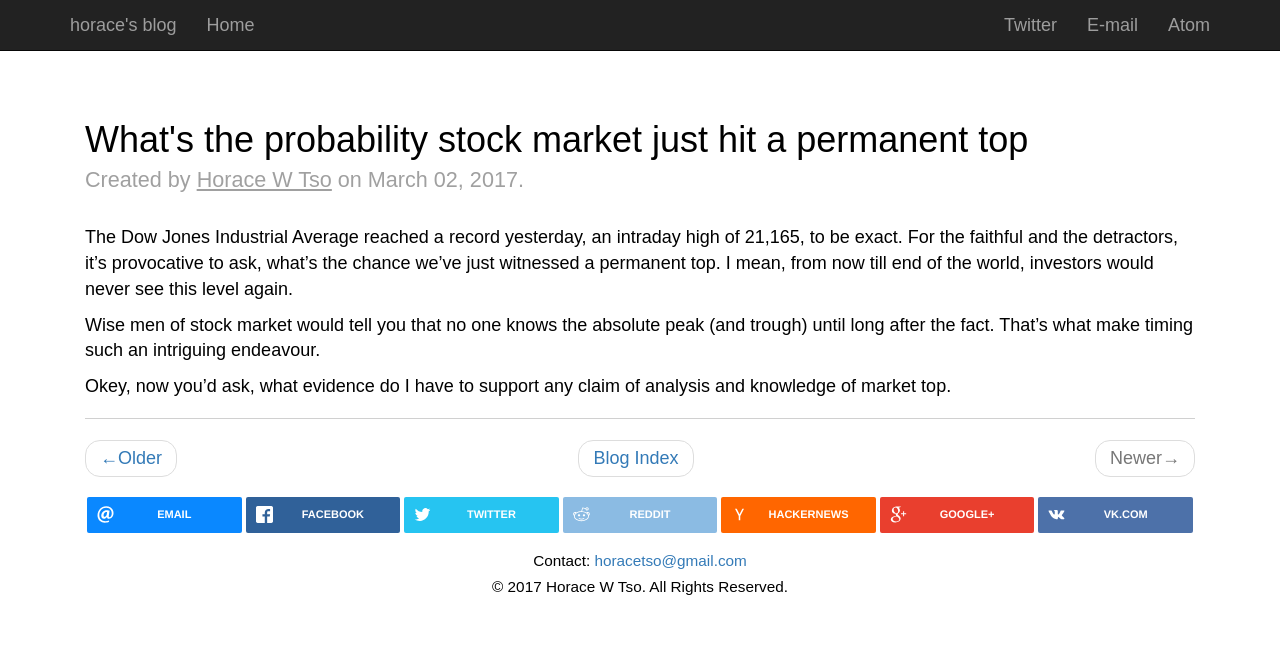
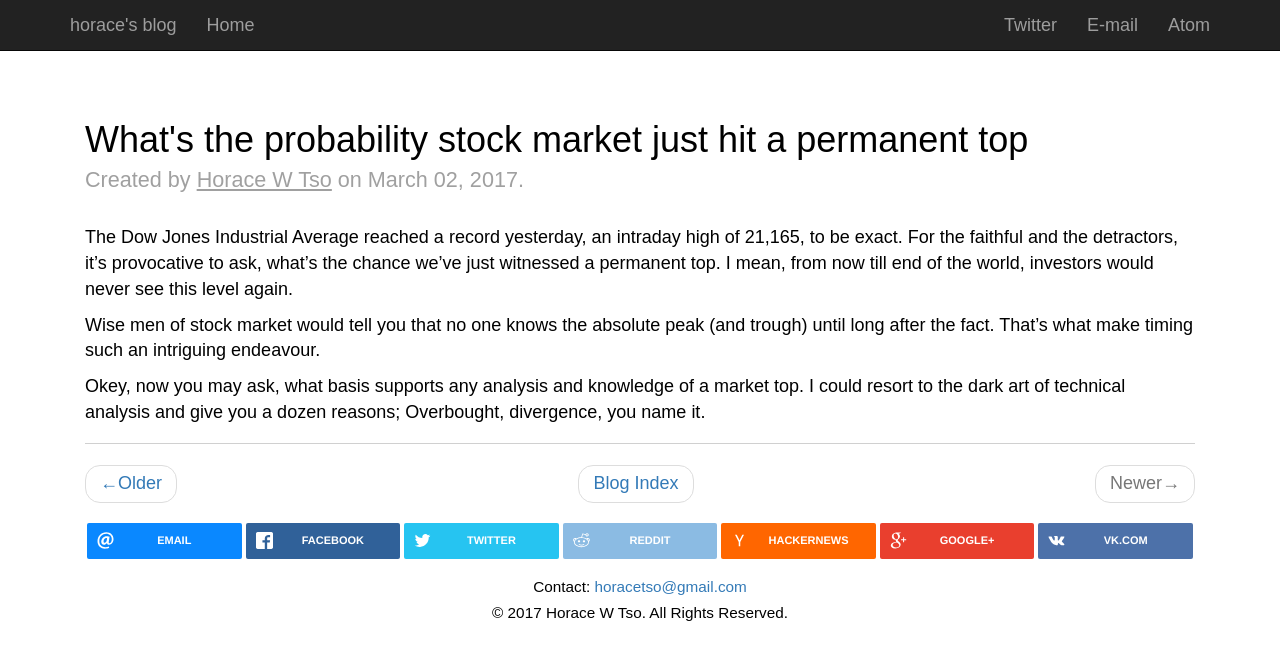
Before and after one commit to htso/htso.github.io, a Jekyll site: the page built from _posts/2016-03-02-stock-market-topped.markdown, in a window 1280 px wide. Shown: the top 660 px of the page. Built offline with Jekyll 4.4.1, drawn with Linux system fonts in a browser that asks for light colours; nearby versions of some CDN libraries.

Commit message:
edit stock mkt piece

```diff
--- a/_posts/2016-03-02-stock-market-topped.markdown
+++ b/_posts/2016-03-02-stock-market-topped.markdown
@@ -11,4 +11,4 @@ The Dow Jones Industrial Average reached a record yesterday, an intraday high of
 
 Wise men of stock market would tell you that no one knows the absolute peak (and trough) until long after the fact. That's what make timing such an intriguing endeavour.
 
-Okey, now you'd ask, what evidence do I have to support any claim of analysis and knowledge of market top.
+Okey, now you may ask, what basis supports any analysis and knowledge of a market top. I could resort to the dark art of technical analysis and give you a dozen reasons; Overbought, divergence, you name it.
--- a/_posts/2016-10-19-matrix2vector.markdown
+++ b/_posts/2016-10-19-matrix2vector.markdown
@@ -71,3 +71,5 @@ $$
   \\M[T,K] &= \texttt{v[(K-1)*T + T]}.
 \end{align*}
 $$
+
+This is the vectorizing mechanics.  See my next blog on the implication of this procedure.
```
